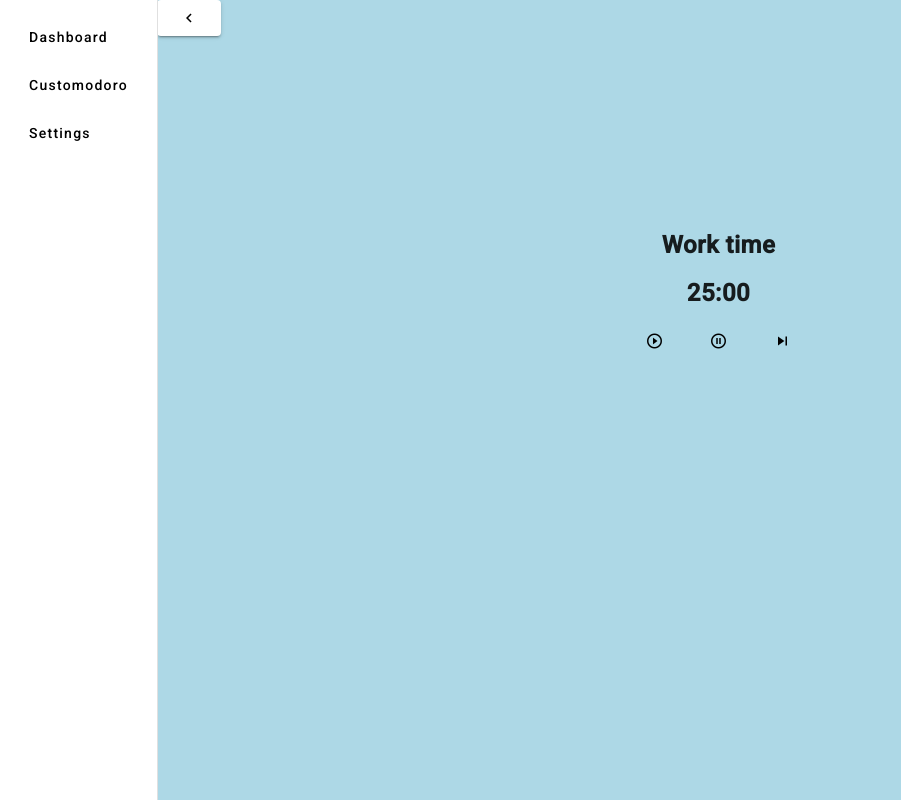
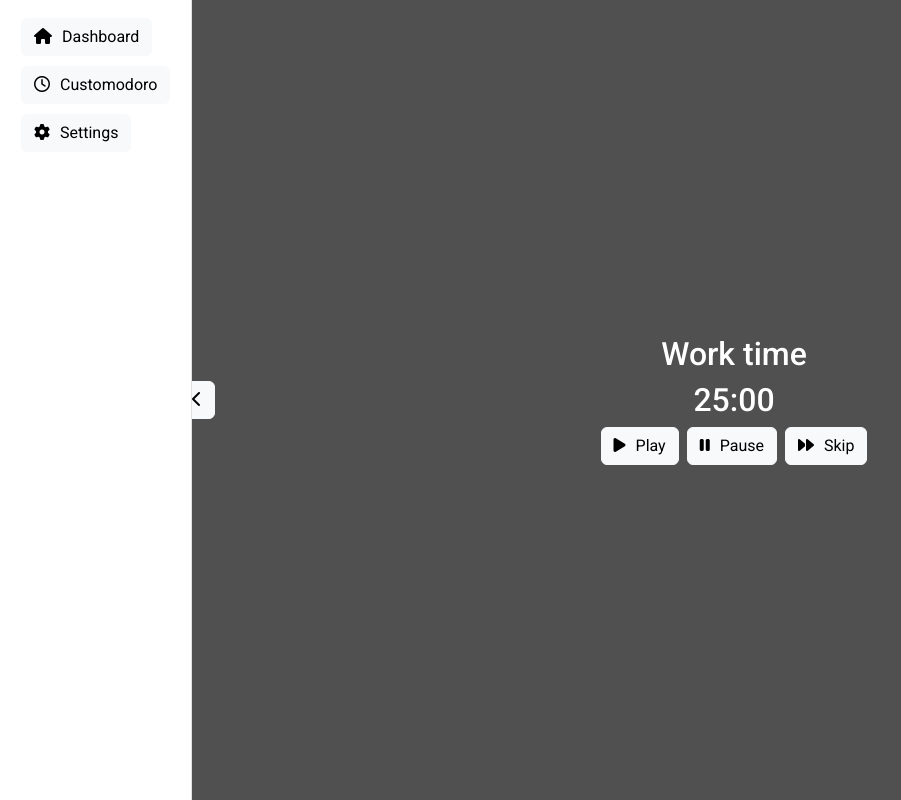
Before and after one commit to xLonelyPlayer/customodoro, an Angular app: page /customodoro in a window 1280 px wide. Shown: the whole page, without its empty margins (0-901 px from the left). Built offline with nearby package versions, Linux system fonts and the light colour scheme.

Commit message:
Ajustes visuais. Criado componente de botão.

```diff
--- a/angular.json
+++ b/angular.json
@@ -37,6 +37,8 @@
               "src/assets"
             ],
             "styles": [
+              "node_modules/@fortawesome/fontawesome-free/css/all.css",
+              "node_modules/bootstrap/dist/css/bootstrap.min.css",
               "@angular/material/prebuilt-themes/deeppurple-amber.css",
               "src/styles.scss"
             ],
@@ -98,6 +100,8 @@
               "src/assets"
             ],
             "styles": [
+              "node_modules/@fortawesome/fontawesome-free/css/all.css",
+              "node_modules/bootstrap/dist/css/bootstrap.min.css",
               "@angular/material/prebuilt-themes/deeppurple-amber.css",
               "src/styles.scss"
             ],
--- a/package.json
+++ b/package.json
@@ -24,6 +24,8 @@
     "@angular/platform-browser": "^17.3.0",
     "@angular/platform-browser-dynamic": "^17.3.0",
     "@angular/router": "^17.3.0",
+    "@fortawesome/fontawesome-free": "^6.5.2",
+    "bootstrap": "^5.3.3",
     "rxjs": "~7.8.0",
     "tslib": "^2.3.0",
     "zone.js": "~0.14.3"
--- a/src/app/app.component.html
+++ b/src/app/app.component.html
@@ -12,20 +12,15 @@
       <app-menu></app-menu>
     </mat-sidenav>
     <mat-sidenav-content
-      class="app-sidenav-container--content"
+      class="app-sidenav-container--content h-100 d-flex align-items-center justify-content-center"
       >
-      <button
+      <div class="dragable-taskbar"></div>
+      <app-button
         class="app-sidenav-container--content--open-close-sidenav"
-        mat-raised-button
-        (click)="sidenav.toggle()"
+        (onClick)="sidenav.toggle()"
         >
-        <mat-icon
-          class="mat-protected-no-space"
-          aria-hidden="false"
-          aria-label="Menu icon"
-          [fontIcon]="opened ? 'keyboard_arrow_left' : 'keyboard_arrow_right'"
-          ></mat-icon>
-      </button>
+        <i [class]="opened ? 'fa-solid fa-chevron-left' : 'fa-solid fa-chevron-right'"></i>
+      </app-button>
       <router-outlet/>
     </mat-sidenav-content>
   </mat-sidenav-container>
--- a/src/app/app.component.scss
+++ b/src/app/app.component.scss
@@ -1,7 +1,8 @@
 .app-sidenav-container {
   --visible-drawer-space: 50px;
 
-  background: lightblue;
+  color: white;
+  background-color: rgb(80, 80, 80);
   position: absolute;
   top: 0;
   bottom: 0;
@@ -28,16 +29,26 @@
 }
 
 .app-sidenav-container--content {
+  position: relative;
   padding: 25px;
 }
 
 .app-sidenav-container--content--open-close-sidenav {
   position: absolute;
-  top: 0;
-  left: 0;
+  left: -13px;
 }
 
 mat-icon.mat-protected-no-space {
   margin-right: 0px;
   margin-left: 0px;
 }
+
+.dragable-taskbar {
+  position: absolute;
+  height: 30px;
+  top: 0;
+  left: 0;
+  right: 0;
+  -webkit-user-select: none;
+  -webkit-app-region: drag;
+}
--- a/src/app/app.module.ts
+++ b/src/app/app.module.ts
@@ -9,8 +9,8 @@ import { SettingsComponent } from './components/settings/settings.component';
 import { ModalComponent } from './components/modal/modal.component';
 import { DashboardComponent } from './components/dashboard/dashboard.component';
 import { PomodoroComponent } from './components/pomodoro/pomodoro.component';
+import { ButtonComponent } from './components/button/button.component';
 
-import { MatButtonModule } from '@angular/material/button';
 import { FormsModule } from '@angular/forms';
 import { MatCheckboxModule } from '@angular/material/checkbox';
 import { MatSidenavModule } from '@angular/material/sidenav';
@@ -27,6 +27,7 @@ import { MatGridListModule } from '@angular/material/grid-list';
     DashboardComponent,
     MenuComponent,
     PomodoroComponent,
+    ButtonComponent,
   ],
   imports: [
     BrowserModule,
@@ -34,7 +35,6 @@ import { MatGridListModule } from '@angular/material/grid-list';
     MatSidenavModule,
     MatCheckboxModule,
     FormsModule,
-    MatButtonModule,
     MatIconModule,
     MatListModule,
     MatGridListModule
--- a/src/app/components/button/button.component.html
+++ b/src/app/components/button/button.component.html
@@ -1 +1,12 @@
-<p>button works!</p>
+<button
+  [class]="btnClass"
+  [type]="type"
+  (click)="onClick.emit($event)"
+  >
+  <span #icon [ngStyle]="iconStyle">
+    <ng-content select="i"></ng-content>
+  </span>
+  <span #label>
+    <ng-content select="span"></ng-content>
+  </span>
+</button>
--- a/src/app/components/button/button.component.ts
+++ b/src/app/components/button/button.component.ts
@@ -1,4 +1,4 @@
-import { Component } from '@angular/core';
+import { Component, Input, Output, EventEmitter, ViewChild, ElementRef, ChangeDetectorRef } from '@angular/core';
 
 @Component({
   selector: 'app-button',
@@ -7,4 +7,39 @@ import { Component } from '@angular/core';
 })
 export class ButtonComponent {
 
+  @ViewChild('icon') iconRef: ElementRef | undefined;
+  @ViewChild('label') labelRef: ElementRef | undefined;
+
+  @Input() customClass: string = "";
+  @Input() type: string = "button";
+  @Output() onClick: EventEmitter<any> = new EventEmitter<any>();
+
+  @Input() mx: string = "1";
+  @Input() bootstrapClass = "btn btn-light"
+
+  constructor(public changeDetector: ChangeDetectorRef) {
+  }
+
+  ngAfterContentChecked(): void {
+    this.changeDetector.detectChanges();
+  }
+
+  get btnClass(): string {
+    return [
+      this.bootstrapClass, 'mx-' + this.mx,
+      this.customClass
+    ].join(' ');
+  }
+
+  get iconStyle(): Object {
+    return {'padding-right': this.hasLabel ? '10px': '0'}
+  }
+
+  get hasIcon(): boolean {
+    return this.iconRef?.nativeElement.firstChild != null;
+  }
+
+  get hasLabel(): boolean {
+    return this.labelRef?.nativeElement.firstChild != null;
+  }
 }
--- a/src/app/components/menu/menu.component.html
+++ b/src/app/components/menu/menu.component.html
@@ -1,19 +1,22 @@
 <section>
   <mat-list role="list">
     <mat-list-item role="listitem">
-      <button mat-button [routerLink]="''">
-        Dashboard
-      </button>
+      <app-button [routerLink]="''" mx="0">
+        <i class="fa-solid fa-house"></i>
+        <span>Dashboard</span>
+      </app-button>
     </mat-list-item>
     <mat-list-item role="listitem">
-      <button mat-button [routerLink]="'/customodoro'">
-        Customodoro
-      </button>
+      <app-button [routerLink]="'/customodoro'" mx="0">
+        <i class="fa-regular fa-clock"></i>
+        <span>Customodoro</span>
+      </app-button>
     </mat-list-item>
     <mat-list-item role="listitem">
-      <button mat-button [routerLink]="'/settings'">
-        Settings
-      </button>
+      <app-button [routerLink]="'/settings'" mx="0">
+        <i class="fa-solid fa-gear"></i>
+        <span>Settings</span>
+      </app-button>
     </mat-list-item>
   </mat-list>
 </section>
--- a/src/app/components/pomodoro/pomodoro.component.html
+++ b/src/app/components/pomodoro/pomodoro.component.html
@@ -1,25 +1,24 @@
-<section>
-  <mat-grid-list cols="1" rowHeight="2:1">
-    <mat-grid-tile>
-      <mat-list role="list">
-        <mat-list-item role="listitem" class="align-items-center">
-          <h2>{{ currentCycle?.label || 'Sem informação' }}</h2>
-        </mat-list-item>
-        <mat-list-item role="listitem" class="align-items-center">
-          <h2>{{ displayTimer }}</h2>
-        </mat-list-item>
-        <mat-list-item role="listitem" class="align-items-center">
-          <button mat-button (click)="handleOnStart($event)">
-            <mat-icon class="mat-protected-no-space" fontIcon="play_circle_outline"></mat-icon>
-          </button>
-          <button mat-button (click)="handleOnPause($event)">
-            <mat-icon class="mat-protected-no-space" fontIcon="pause_circle_outline"></mat-icon>
-          </button>
-          <button mat-button (click)="handleOnSkip($event)">
-            <mat-icon class="mat-protected-no-space" fontIcon="skip_next"></mat-icon>
-          </button>
-        </mat-list-item>
-      </mat-list>
-    </mat-grid-tile>
-  </mat-grid-list>
-</section>
+<div>
+  <div class="row">
+    <div class="col-12 align-items-center">
+      <h2>{{ currentCycle?.label || 'Sem informação' }}</h2>
+    </div>
+    <div class="col-12 align-items-center">
+      <h2>{{ displayTimer }}</h2>
+    </div>
+    <div class="col-12 align-items-center">
+      <app-button (onClick)="handleOnStart($event)">
+        <i class="fa-solid fa-play"></i>
+        <span>Play</span>
+      </app-button>
+      <app-button (onClick)="handleOnPause($event)">
+        <i class="fa-solid fa-pause"></i>
+        <span>Pause</span>
+      </app-button>
+      <app-button (onClick)="handleOnSkip($event)">
+        <i class="fa-solid fa-forward"></i>
+        <span>Skip</span>
+      </app-button>
+    </div>
+  </div>
+</div>
```
Also changed, not shown: 2 other files (tests, documents, lock files or other folders).
